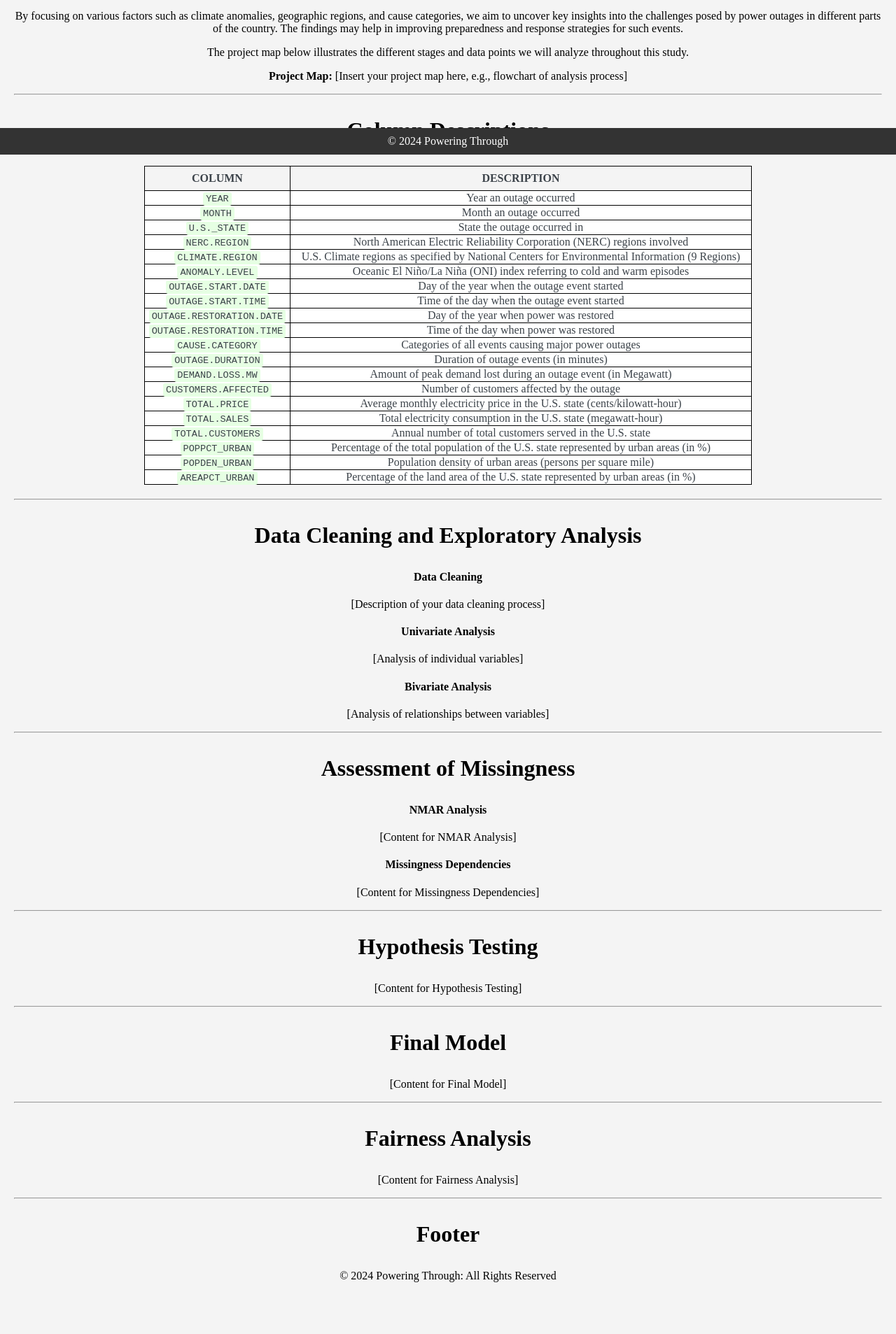
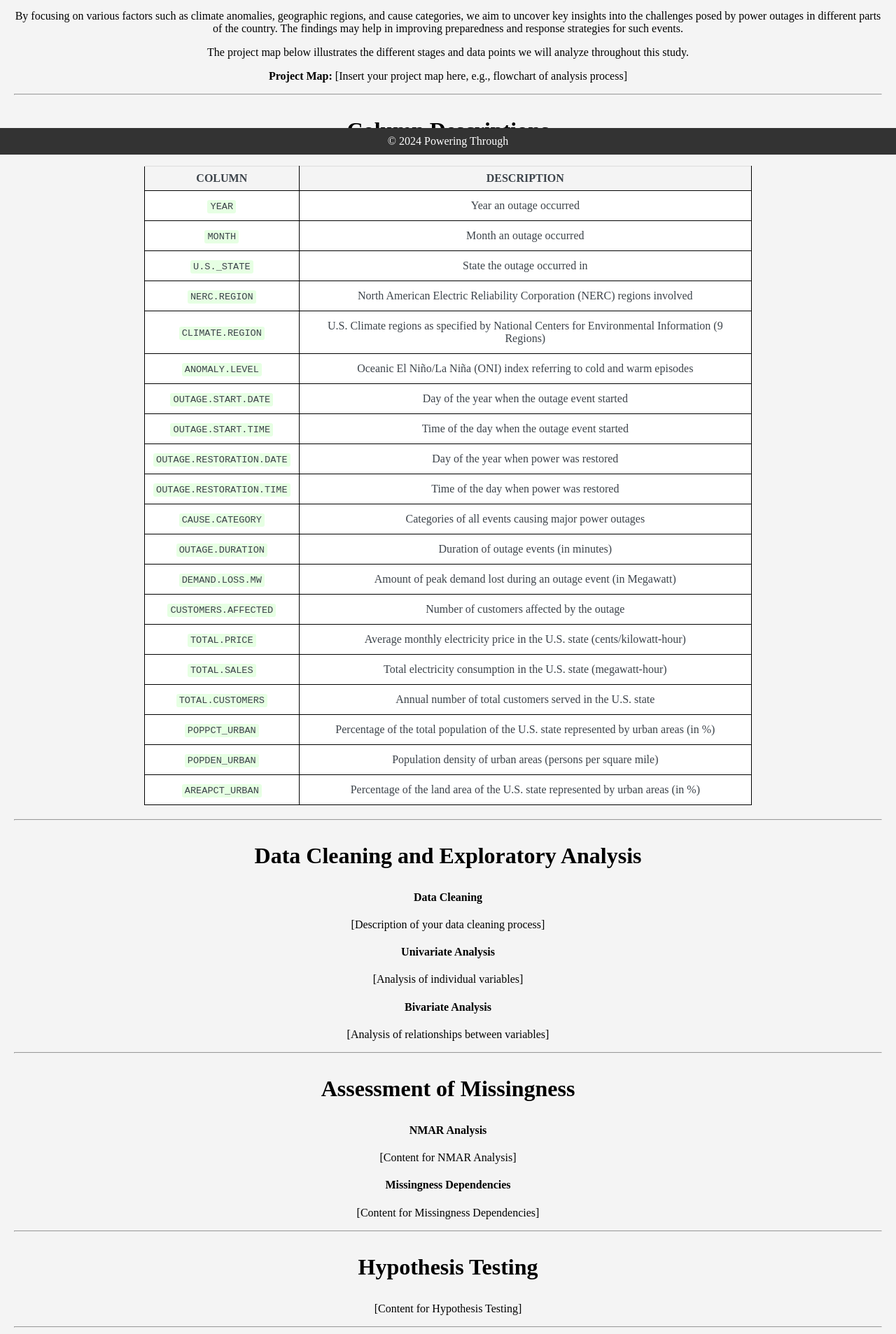
Before and after one commit to andiigonzalez/Power_Outage_Analysis, a Jekyll site: the page built from index.md, in a window 1280 px wide. Shown: the part 679-2586 px from the top of the page at 70% size. Built offline with Jekyll 4.4.1, drawn with Linux system fonts in a browser that asks for light colours; before the commit the page ends 2548 px from its top, so only the background shows below that.

Commit message:
Update custom.css

```diff
--- a/assets/css/custom.css
+++ b/assets/css/custom.css
@@ -109,13 +109,16 @@ table {
   width: 70%;
   margin: 20px auto;
   border-collapse: collapse;
-  border-spacing: 0 10px;
   background-color: white;
 }
 
 table, th, td {
+  padding: 12px;
   border: 1px solid black;
   font: serif;
+}
+th, td {
+  border-top: 1px solid #ddd; /* Adds top borders for the cells */
 }
 
 tr {
```
